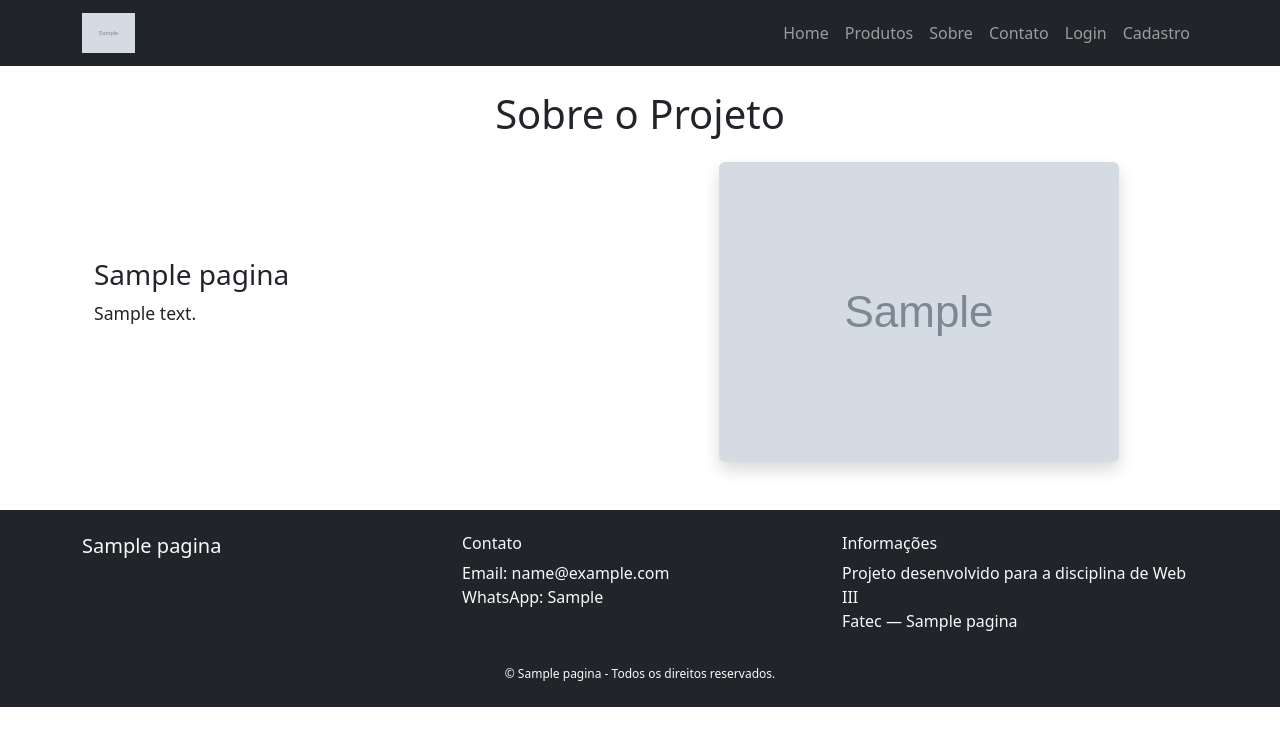
After one commit to kd14c/WEBIII---P2-Projeto-Django-, a Django app: page /sobre/ in a window 1280 px wide. The commit adds this page. Shown: the top 746 px of the page. Run offline with Django 5.2, Linux system fonts and the light colour scheme; tables that the repository leaves empty hold one stand-in row (values such as "Sample post"); grey boxes marked "Sample" are stand-in pictures.

Commit message:
Add 'Sobre' page and link in navigation; implement view and URL routing

```diff
--- a/core/templates/core/base.html
+++ b/core/templates/core/base.html
@@ -39,6 +39,11 @@
                 <li class="nav-item">
                     <a class="nav-link" href="{% url 'produtos' %}">Produtos</a>
                 </li>
+
+                <li class="nav-item">
+                    <a class="nav-link" href="{% url 'sobre' %}">Sobre</a>
+                </li>
+
 
                 <li class="nav-item">
                     <a class="nav-link" href="{% url 'contato' %}">Contato</a>
--- /dev/null
+++ b/core/templates/core/sobre.html
@@ -0,0 +1,35 @@
+{% extends 'core/base.html' %}
+{% block title %}Sobre - {{ pagina.nome_do_site }}{% endblock %}
+
+{% block content %}
+
+<div class="container mt-4 mb-5">
+
+    <h1 class="mb-4 text-center">Sobre o Projeto</h1>
+
+    <div class="row align-items-center">
+
+        <!-- TEXTO -->
+        <div class="col-md-6 mb-4">
+            <h3>{{ pagina.nome_do_site }}</h3>
+            <p style="font-size: 1.1rem;">
+                {{ pagina.texto_sobre }}
+            </p>
+        </div>
+
+        <!-- IMAGEM -->
+        <div class="col-md-6 text-center">
+            {% if pagina.imagem_sobre %}
+                <img src="{{ pagina.imagem_sobre.url }}"
+                     class="img-fluid rounded shadow"
+                     style="max-height: 350px; object-fit: cover;">
+            {% else %}
+                <p>Adicione uma imagem em Administração → Pagina → imagem_sobre</p>
+            {% endif %}
+        </div>
+
+    </div>
+
+</div>
+
+{% endblock %}
--- a/core/views.py
+++ b/core/views.py
@@ -166,3 +166,7 @@ def pedido(request, produto_id):
         return redirect("perfil")
 
     return render(request, "core/pedido.html", {"produto": produto})
+
+def sobre(request):
+    pagina = Pagina.objects.first()
+    return render(request, "core/sobre.html", {"pagina": pagina})
--- a/projeto/urls.py
+++ b/projeto/urls.py
@@ -52,6 +52,9 @@ urlpatterns = [
 
     path('produto/<int:id>/', views.produto, name='produto'),
     path("pedido/<int:produto_id>/", views.pedido, name="pedido"),
+
+    path("sobre/", views.sobre, name="sobre"),
+
 ]
 
 urlpatterns += static(settings.MEDIA_URL, document_root=settings.MEDIA_ROOT)
```
